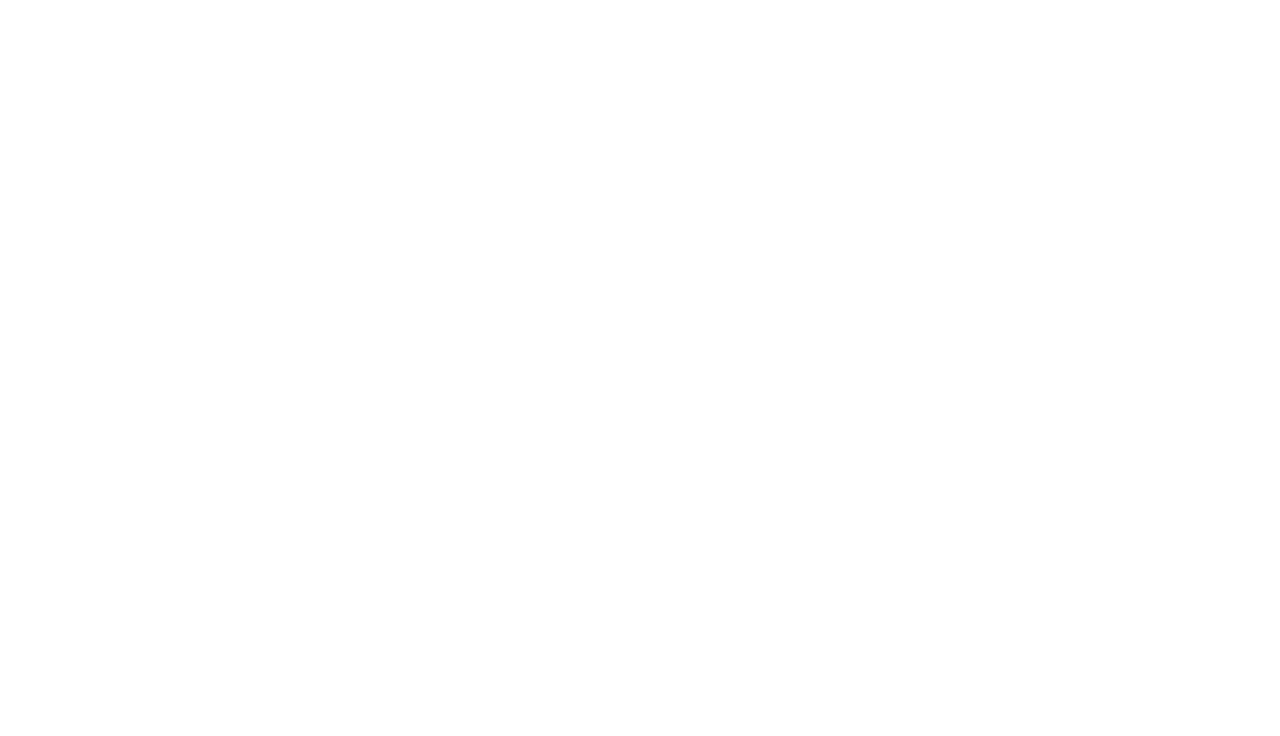
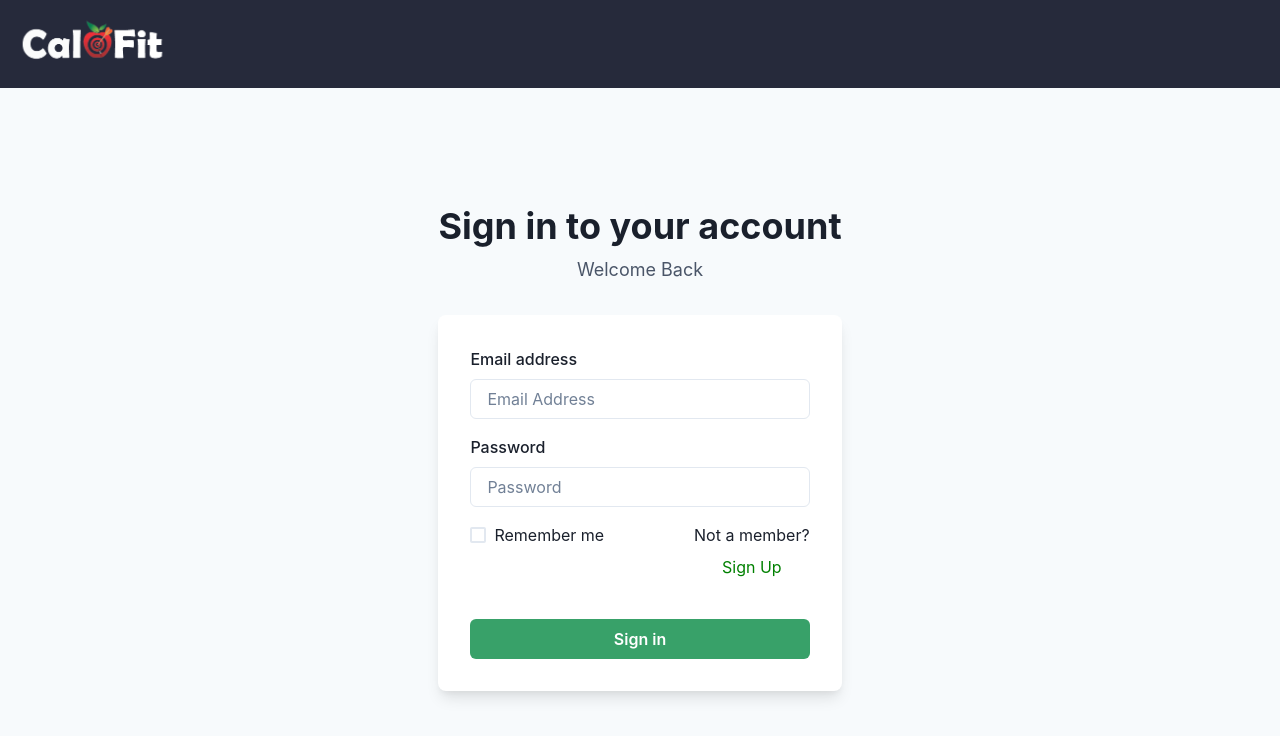
Before and after one commit to Tathagat017/CaloFit, a React (Create React App) app in the folder Frontend_CaloFit/: page /login in a window 1280 px wide. Before the commit this address had no page. Shown: the top 736 px of the page. Built offline with nearby package versions, Linux system fonts and the light colour scheme.

Commit message:
Login Page

```diff
--- a/Frontend_CaloFit/package.json
+++ b/Frontend_CaloFit/package.json
@@ -21,6 +21,7 @@
     "react-router-dom": "^6.11.0",
     "react-scripts": "5.0.1",
     "redux": "^4.2.1",
+    "redux-thunk": "^2.4.2",
     "styled-components": "^5.3.10",
     "thunk": "^0.0.1",
     "web-vitals": "^2.1.4"
--- a/Frontend_CaloFit/src/Components/UmaSahni/FoodBox.jsx
+++ b/Frontend_CaloFit/src/Components/UmaSahni/FoodBox.jsx
@@ -8,21 +8,38 @@
   ModalBody,
   ModalCloseButton,
 } from '@chakra-ui/react'
+import { useEffect } from "react";
 import { FaAppleAlt } from "react-icons/fa";
+
+const getData = async() =>{
+ const response = await fetch("https://naughty-shorts-hare.cyclic.app/");
+ const jsonData = await response.json();
+  console.log(jsonData);
+
+}
+
+
 export default function FoodBox() {
   const { isOpen, onOpen, onClose } = useDisclosure()
+  const handleClick = (e) =>{
+    e.target.value()
+  }
+  useEffect(()=>{
+    getData()
+  },[])
 
   return (
     <>
       <Button leftIcon={<FaAppleAlt/>} color="black" colorScheme='teal' variant='ghost' onClick={onOpen}>FOOD</Button>
-
       <Modal blockScrollOnMount={false} isOpen={isOpen} onClose={onClose}>
         <ModalOverlay />
         <ModalContent>
           <ModalHeader>Add Food to Diary</ModalHeader>
           <ModalCloseButton />
           <ModalBody>
-          <Flex> <Input/> <Button colorScheme="green" variant={"ghost"} >Search</Button></Flex>
+          <Flex> <Input/> <Button onClick={handleClick} colorScheme="green" variant={"ghost"} >Search</Button></Flex>
+
+
           </ModalBody>
 
           <ModalFooter>
--- a/Frontend_CaloFit/src/Pages/LoginPage.jsx
+++ b/Frontend_CaloFit/src/Pages/LoginPage.jsx
@@ -0,0 +1,103 @@
+import {
+  Flex,
+  Box,
+  FormControl,
+  FormLabel,
+  Input,
+  Checkbox,
+  Stack,
+  Button,
+  Heading,
+  Text,
+  useColorModeValue,
+  Image,
+  useToast,
+  Alert,
+  AlertIcon,
+} from '@chakra-ui/react';
+import { useState } from 'react';
+import { useDispatch, useSelector } from 'react-redux';
+import { login } from '../Redux/AuthReducer/action';
+import { Link } from 'react-router-dom';
+
+export default function LoginPage() {
+ const [email, setEmail] = useState("")
+ const [password, setPassword] = useState("")
+ const state= useSelector((store)=>store.authreducer)
+ const dispatch = useDispatch()
+
+ const handleSubmit = () =>{
+    const userData = {email, password}
+    dispatch(login(userData))
+    setEmail("")
+    setPassword("")
+ }
+   console.log(state)
+ return (
+    <Box>
+    <Box h={"11vh"} width={"100%"} bg="#262a3b">
+          {" "}
+          <Image h="11vh" src="calofit-white.png" />{" "}
+     </Box>
+  {
+  state.auth && <Alert status='success'> Congrats Login Success !</Alert>
+  }
+
+    <Flex
+      minH={'90vh'}
+      align={'center'}
+      justify={'center'}
+      bg={useColorModeValue('gray.50', 'gray.800')}>
+      <Stack spacing={8} mx={'auto'} maxW={'lg'} py={12} px={6}>
+        <Stack align={'center'}>
+          <Heading fontSize={'4xl'}>Sign in to your account</Heading>
+          <Text fontSize={'lg'} color={'gray.600'}>
+           Welcome Back
+          </Text>
+        </Stack>
+        <Box
+          rounded={'lg'}
+          bg={useColorModeValue('white', 'gray.700')}
+          boxShadow={'lg'}
+          p={8}>
+          <Stack spacing={4}>
+
+            <FormControl id="email">
+              <FormLabel>Email address</FormLabel>
+              <Input value={email} onChange={(e)=> setEmail (e.target.value)} placeholder='Email Address' type="email" />
+            </FormControl>
+
+            <FormControl id="password">
+              <FormLabel>Password</FormLabel>
+              <Input value={password} onChange={(e)=> setPassword(e.target.value) } placeholder='Password' type="password" />
+            </FormControl>
+
+            <Stack spacing={10}>
+              <Stack
+                direction={{ base: 'column', sm: 'row' }}
+                align={'start'}
+                justify={'space-between'}>
+                <Checkbox>Remember me</Checkbox>
+                <Stack>
+                 <Text>Not a member?</Text>
+                <Text color="green" > <Link to="/signup" >Sign Up</Link></Text>
+
+
+                </Stack>
+
+              </Stack>
+              <Button
+              onClick={handleSubmit}
+               colorScheme='green'
+                color={'white'}
+                >
+                Sign in
+              </Button>
+            </Stack>
+          </Stack>
+        </Box>
+      </Stack>
+    </Flex>
+    </Box>
+  );
+}
--- /dev/null
+++ b/Frontend_CaloFit/src/Redux/AuthReducer/action.js
@@ -0,0 +1,11 @@
+import { LOGIN_FAILURE, LOGIN_REQUEST, LOGIN_SUCCESS } from "./actionTypes"
+import axios from 'axios';
+export const login = (userData)=>(dispatch)=>{
+    dispatch({type:LOGIN_REQUEST})
+    axios.post("https://reqres.in/api/login", userData).then((res)=>{
+    dispatch({type:LOGIN_SUCCESS, payload:res.data.token})
+    })
+    .catch((err)=>{
+    dispatch({type:LOGIN_FAILURE})
+    })
+}
--- /dev/null
+++ b/Frontend_CaloFit/src/Redux/AuthReducer/actionTypes.js
@@ -0,0 +1,3 @@
+export const LOGIN_REQUEST = "LOGIN_REQUEST";
+export const LOGIN_SUCCESS = "LOGIN_SUCCESS";
+export const LOGIN_FAILURE = "LOGIN_FAILURE"
--- /dev/null
+++ b/Frontend_CaloFit/src/Redux/AuthReducer/reducer.js
@@ -0,0 +1,22 @@
+import { LOGIN_FAILURE, LOGIN_REQUEST, LOGIN_SUCCESS } from "./actionTypes"
+
+const initialState = {
+    isLoading:false,
+    isError:false,
+    auth:false,
+    token:""
+}
+export const reducer = (state = initialState, {type, payload}) =>{
+    switch(type){
+       case LOGIN_REQUEST:{
+        return {...state, isLoading:true, }
+       }
+       case LOGIN_SUCCESS:{
+        return {...state, isLoading:false, isError:false, auth:true, token:payload}
+       }
+       case LOGIN_FAILURE:{
+        return {...state, isError:true}
+       }
+        default : return state
+    }
+}
--- a/Frontend_CaloFit/src/Redux/store.js
+++ b/Frontend_CaloFit/src/Redux/store.js
@@ -0,0 +1,8 @@
+import {applyMiddleware, combineReducers, legacy_createStore} from "redux"
+import {reducer as authreducer} from "./AuthReducer/reducer"
+import thunk from 'redux-thunk'
+const root_Reducer = combineReducers({
+    authreducer
+}
+)
+export const store = legacy_createStore(root_Reducer, applyMiddleware(thunk))
--- a/Frontend_CaloFit/src/Routes/AllRoutes.jsx
+++ b/Frontend_CaloFit/src/Routes/AllRoutes.jsx
@@ -4,6 +4,7 @@
 import DairyPage from '../Pages/DairyPage'
 import DashboardPage from '../Pages/DashboardPage'
 import FoodsPage from '../Pages/FoodsPage'
+import LoginPage from '../Pages/LoginPage'
 
 const AllRoutes = () => {
   return (
@@ -13,6 +14,7 @@
         <Route path="/diary" element={<DairyPage/>}/>
         <Route path="/dashboard" element={<DashboardPage/>} />
         <Route path="/foods" element={<FoodsPage/>} />
+        <Route path="/login" element={<LoginPage/>} />
     </Routes>
   )
 }
--- a/Frontend_CaloFit/src/index.js
+++ b/Frontend_CaloFit/src/index.js
@@ -5,13 +5,17 @@
 import reportWebVitals from './reportWebVitals';
 import { ChakraProvider } from '@chakra-ui/react'
 import { BrowserRouter } from 'react-router-dom';
+import { Provider } from 'react-redux';
+import { store } from './Redux/store';
 const root = ReactDOM.createRoot(document.getElementById('root'));
 root.render(
+  <Provider store={store} >
   <BrowserRouter>
    <ChakraProvider>
     <App />
   </ChakraProvider>
   </BrowserRouter>
+  </Provider>
 );
 
 // If you want to start measuring performance in your app, pass a function
```
Also changed, not shown: 1 other file (tests, documents, lock files or other folders).
